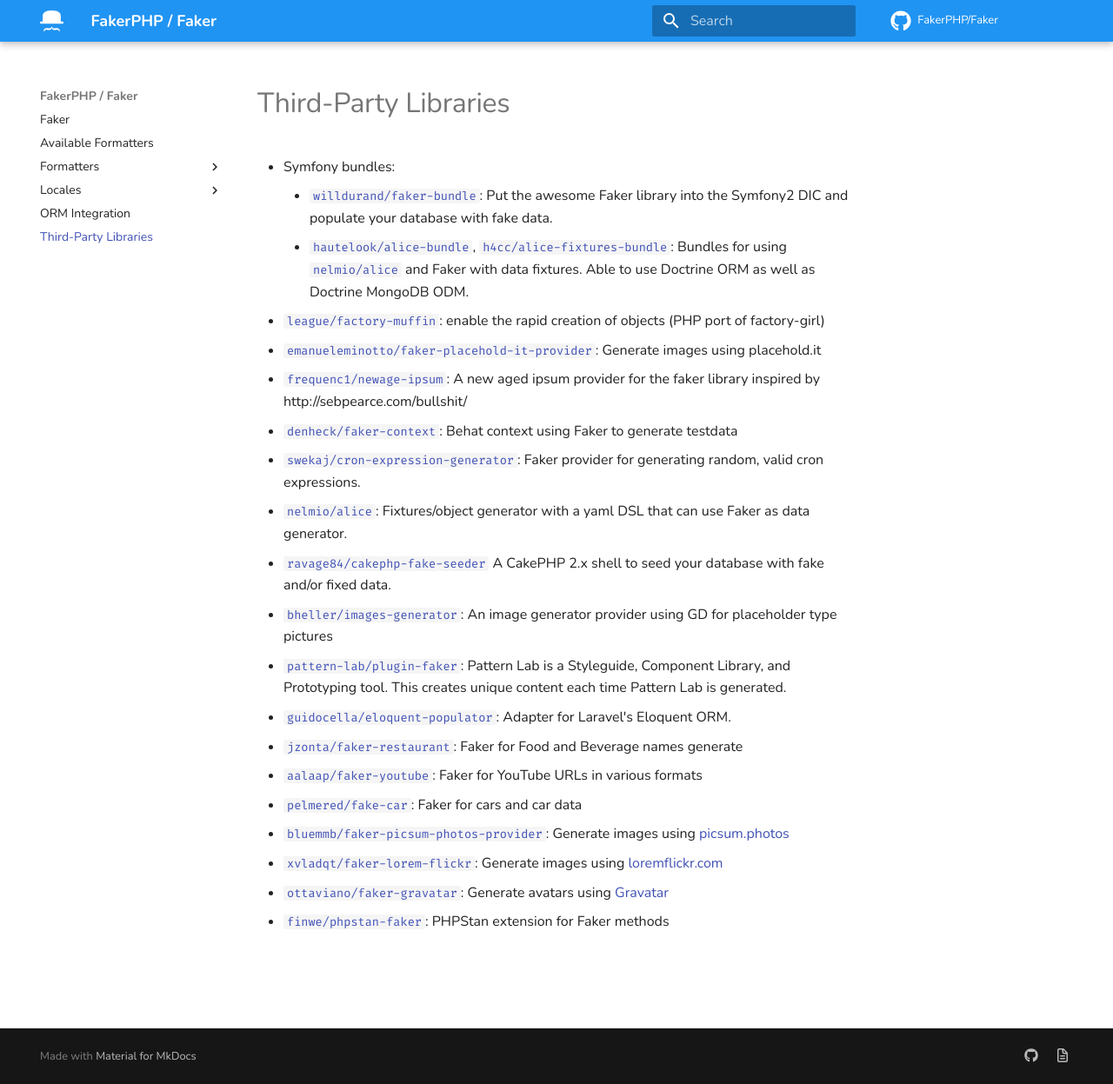
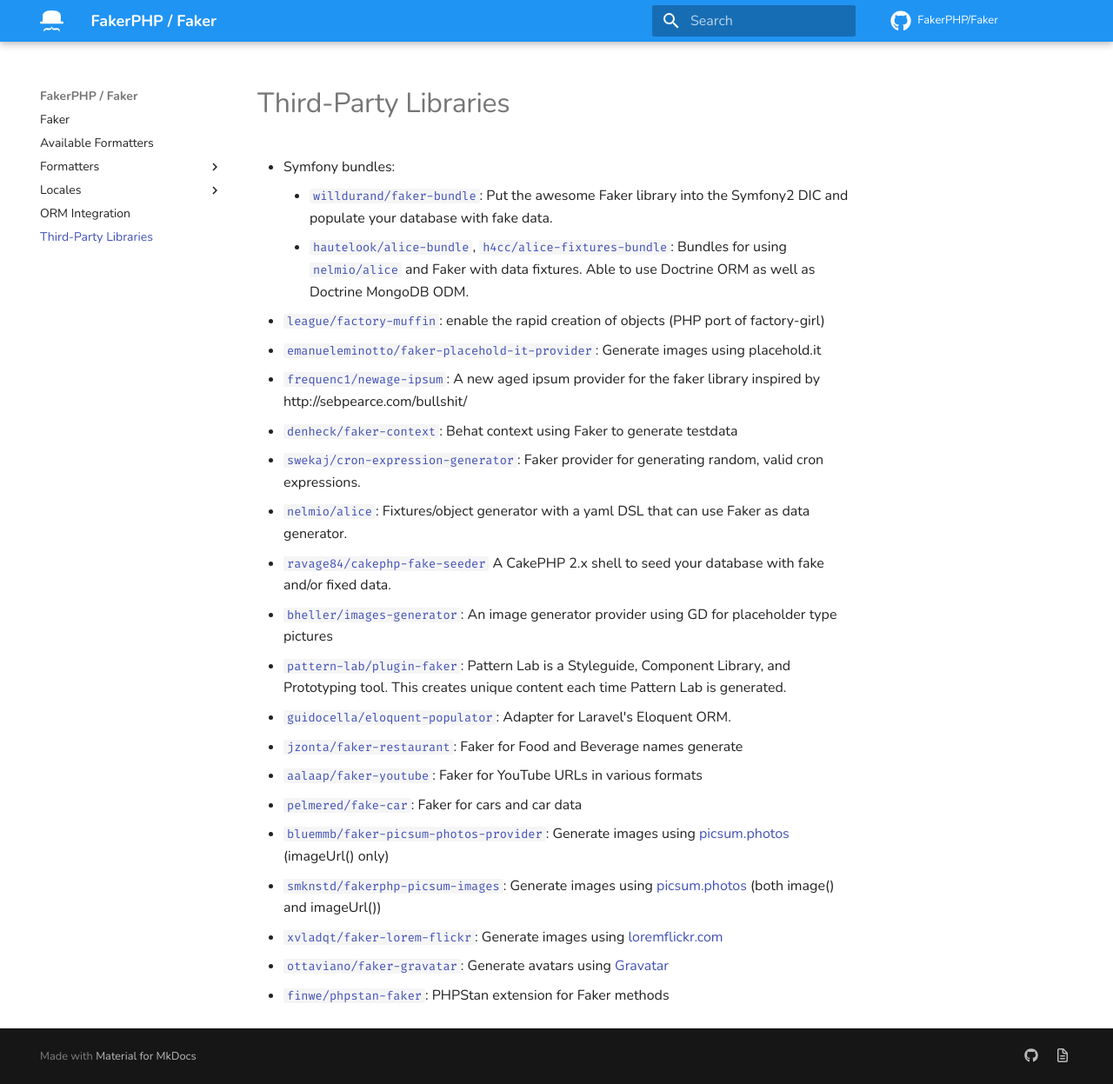
Before and after one commit to FakerPHP/fakerphp.github.io, an MkDocs documentation site: the page built from docs/third-party.md, in a window 1280 px wide and 1247 px high. Shown: the whole window at 87% size. Built offline with MkDocs 1.6.1 and Material for MkDocs 9.7.7, drawn with Linux system fonts in a browser that asks for light colours; nearby versions of some CDN libraries; comment, search, counter and statistics services are not loaded.

Commit message:
add new third party provider smknstd/fakerphp-picsum-images

```diff
--- a/docs/third-party.md
+++ b/docs/third-party.md
@@ -16,7 +16,8 @@
 - [`jzonta/faker-restaurant`](https://github.com/jzonta/FakerRestaurant): Faker for Food and Beverage names generate
 - [`aalaap/faker-youtube`](https://github.com/aalaap/faker-youtube): Faker for YouTube URLs in various formats
 - [`pelmered/fake-car`](https://github.com/pelmered/fake-car): Faker for cars and car data
-- [`bluemmb/faker-picsum-photos-provider`](https://github.com/bluemmb/Faker-PicsumPhotos): Generate images using [picsum.photos](http://picsum.photos/)
+- [`bluemmb/faker-picsum-photos-provider`](https://github.com/bluemmb/Faker-PicsumPhotos): Generate images using [picsum.photos](http://picsum.photos/) (imageUrl() only)
+- [`smknstd/fakerphp-picsum-images`](https://github.com/smknstd/fakerphp-picsum-images): Generate images using [picsum.photos](http://picsum.photos/) (both image() and imageUrl())
 - [`xvladqt/faker-lorem-flickr`](https://github.com/xvladxtremal/Faker-LoremFlickr): Generate images using [loremflickr.com](http://loremflickr.com/)
 - [`ottaviano/faker-gravatar`](https://github.com/ottaviano/faker-gravatar): Generate avatars using [Gravatar](https://en.gravatar.com/site/implement/images/)
 - [`finwe/phpstan-faker`](https://github.com/finwe/phpstan-faker): PHPStan extension for Faker methods
```
